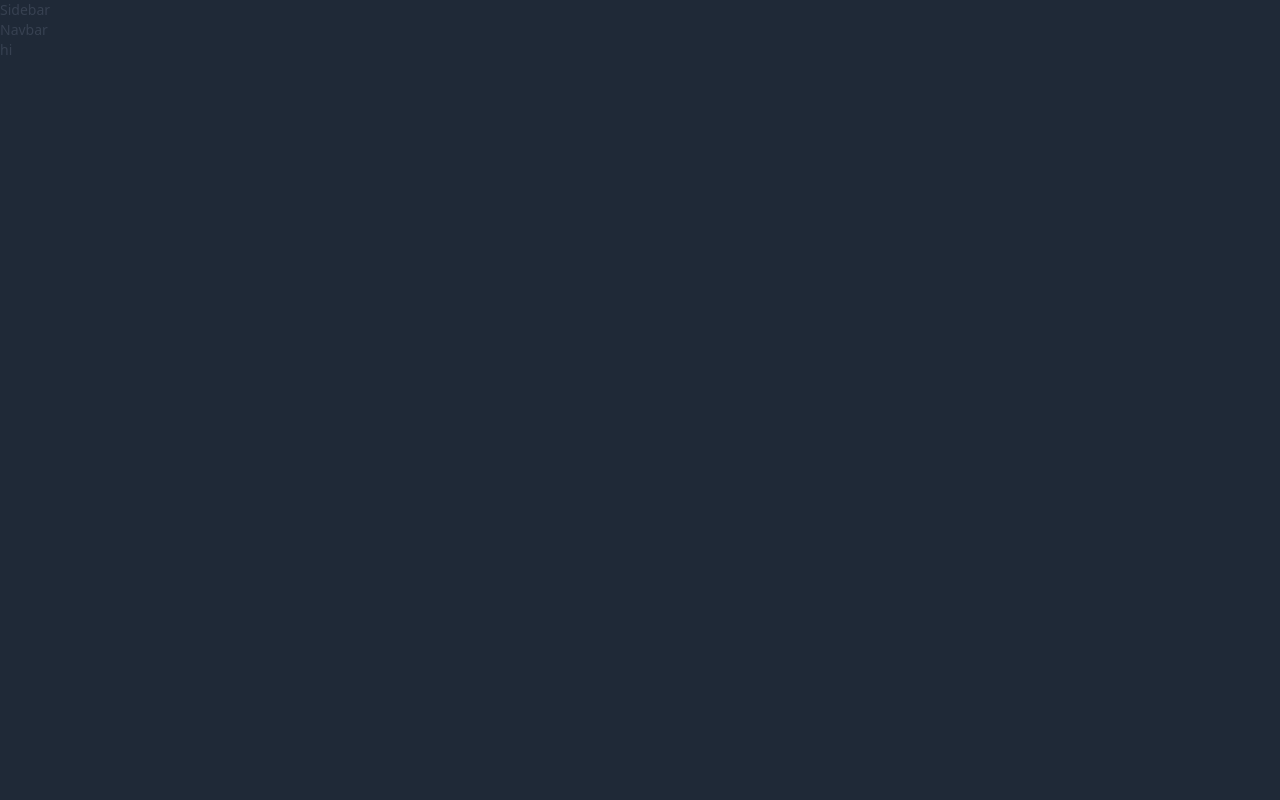
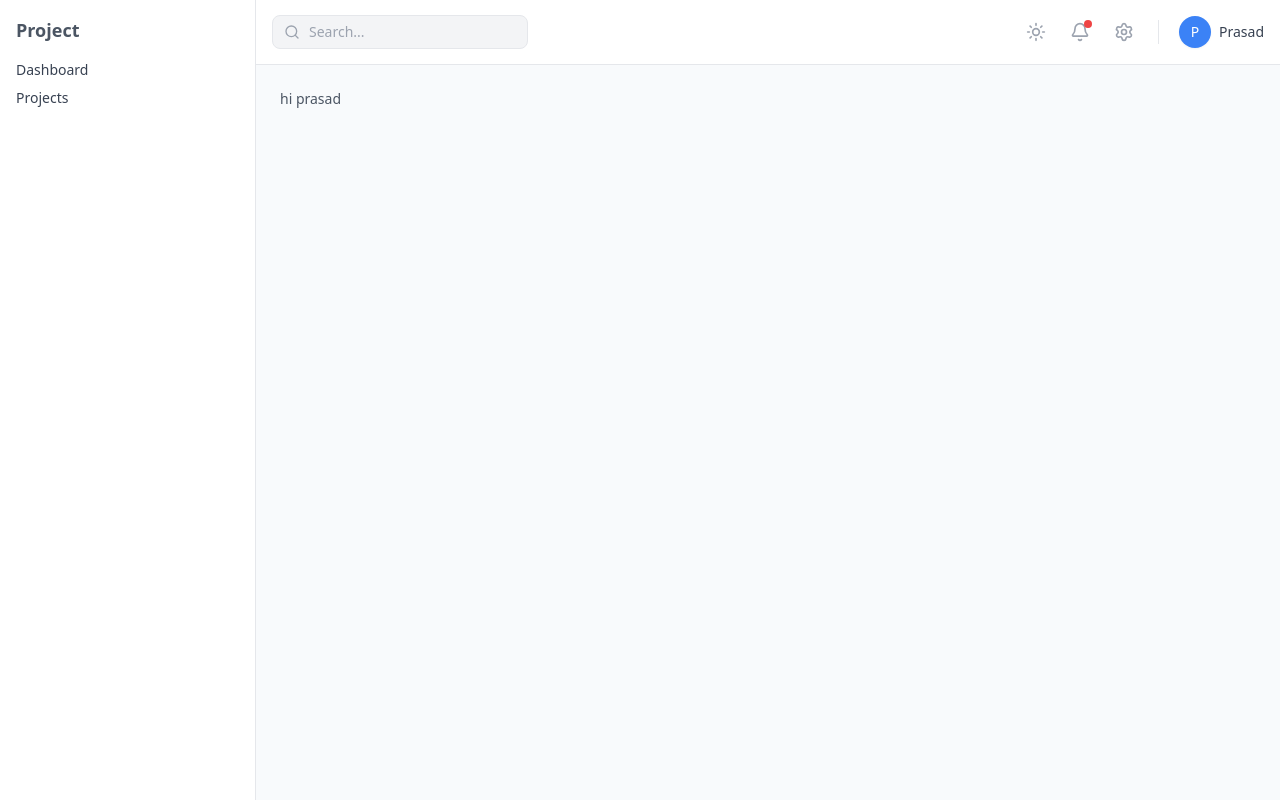
Before and after one commit to yhprasadhew/project-manager-nextjs, a Next.js app: page / in a window 1280 px wide. Built offline with nearby package versions, Linux system fonts and the light colour scheme.

Commit message:
search bar added in navbar file

```diff
--- a/src/app/(components)/navbar/index.tsx
+++ b/src/app/(components)/navbar/index.tsx
@@ -1,11 +1,56 @@
-import React from 'react'
+import React from 'react';
+import { Menu, Search, Settings, Bell, Sun } from 'lucide-react';
 
-type Props = {}
+const Navbar = () => {
+  return (
+    <header className="sticky top-0 z-10 w-full bg-white border-b border-gray-200">
+      <div className="h-16 flex items-center justify-between px-4">
+        {/* Left Side: Menu Button & Search Bar */}
+        <div className="flex items-center gap-4">
+          <button className="md:hidden p-2 rounded-lg text-gray-500 hover:bg-gray-100 transition-colors">
+            <Menu className="h-6 w-6" />
+          </button>
 
-const Navbar = (props: Props) => {
-  return (
-    <div>Navbar</div>
-  )
-}
+          <div className="relative flex items-center">
+            <Search className="absolute left-3 top-1/2 h-4 w-4 -translate-y-1/2 transform text-gray-400" />
+            <input
+              type="search"
+              placeholder="Search..."
+              className="w-40 sm:w-64 rounded-lg bg-gray-100 py-1.5 pl-9 pr-4 text-sm outline-none transition-all duration-200 focus:w-48 sm:focus:w-80 focus:bg-white focus:ring-1 focus:ring-blue-500 border border-gray-200 focus:border-blue-500 text-gray-700 placeholder-gray-400"
+            />
+          </div>
+        </div>
 
-export default Navbar
+        {/* Right Side: Action Icons & Profile */}
+        <div className="flex items-center gap-2">
+          <button className="p-2 rounded-lg text-gray-500 hover:bg-gray-100 transition-colors" aria-label="Toggle Dark Mode">
+            <Sun className="h-5 w-5" />
+          </button>
+
+          <button className="p-2 rounded-lg text-gray-500 hover:bg-gray-100 transition-colors relative" aria-label="Notifications">
+            <Bell className="h-5 w-5" />
+            <span className="absolute top-1.5 right-1.5 h-2 w-2 rounded-full bg-red-500" />
+          </button>
+
+          <button className="p-2 rounded-lg text-gray-500 hover:bg-gray-100 transition-colors" aria-label="Settings">
+            <Settings className="h-5 w-5" />
+          </button>
+
+          <hr className="h-6 w-px bg-gray-200 mx-2" />
+
+          {/* User profile */}
+          <div className="flex items-center gap-2 pl-1 cursor-pointer group">
+            <div className="h-8 w-8 rounded-full bg-blue-500 text-white font-medium flex items-center justify-center text-sm shadow-sm">
+              P
+            </div>
+            <span className="hidden sm:inline text-sm font-medium text-gray-700 group-hover:text-gray-900 transition-colors">
+              Prasad
+            </span>
+          </div>
+        </div>
+      </div>
+    </header>
+  );
+};
+
+export default Navbar;
--- a/src/app/(components)/sidebar/index.tsx
+++ b/src/app/(components)/sidebar/index.tsx
@@ -1,10 +1,18 @@
 import React from 'react'
-
-
 
 const Sidebar = () => {
   return (
-    <div>Sidebar</div>
+    <aside className="hidden md:fixed md:inset-y-0 md:left-0 md:flex md:w-64 md:flex-col bg-white border-r">
+      <div className="flex flex-col h-full p-4">
+        <div className="text-lg font-semibold mb-4">Project</div>
+        <nav className="flex-1">
+          <ul className="space-y-2">
+            <li className="text-sm text-gray-700">Dashboard</li>
+            <li className="text-sm text-gray-700">Projects</li>
+          </ul>
+        </nav>
+      </div>
+    </aside>
   )
 }
 
--- a/src/app/dashboardWrapper.tsx
+++ b/src/app/dashboardWrapper.tsx
@@ -8,16 +8,15 @@ const DashboardWrapper = ({
   children: React.ReactNode;
 }) => {
   return (
-    <div className="flex min-h-screen w-full bg-slate-50 text-gray-600">
-      {/* Sidebar */}
+    <div className="min-h-screen bg-slate-50 text-gray-600">
       <Sidebar />
 
-      {/* Main Content */}
-      <main className="flex flex-1 flex-col md:pl-64">
-        {/* Navbar */}
+      <main className="flex min-h-screen flex-col md:ml-64">
         <Navbar />
 
-        <div className="p-6">{children}</div>
+        <div className="p-6">
+          {children}
+        </div>
       </main>
     </div>
   );
--- a/src/app/page.tsx
+++ b/src/app/page.tsx
@@ -2,5 +2,5 @@ import Image from "next/image";
 
 export default function Home() {
   return (
-    <div>hi</div>
+    <div>hi prasad</div>
   )}
--- a/tailwind.config.js
+++ /dev/null
@@ -1,8 +0,0 @@
-/** @type {import('tailwindcss').Config} */
-module.exports = {
-  content: [],
-  theme: {
-    extend: {},
-  },
-  plugins: [],
-}
```
